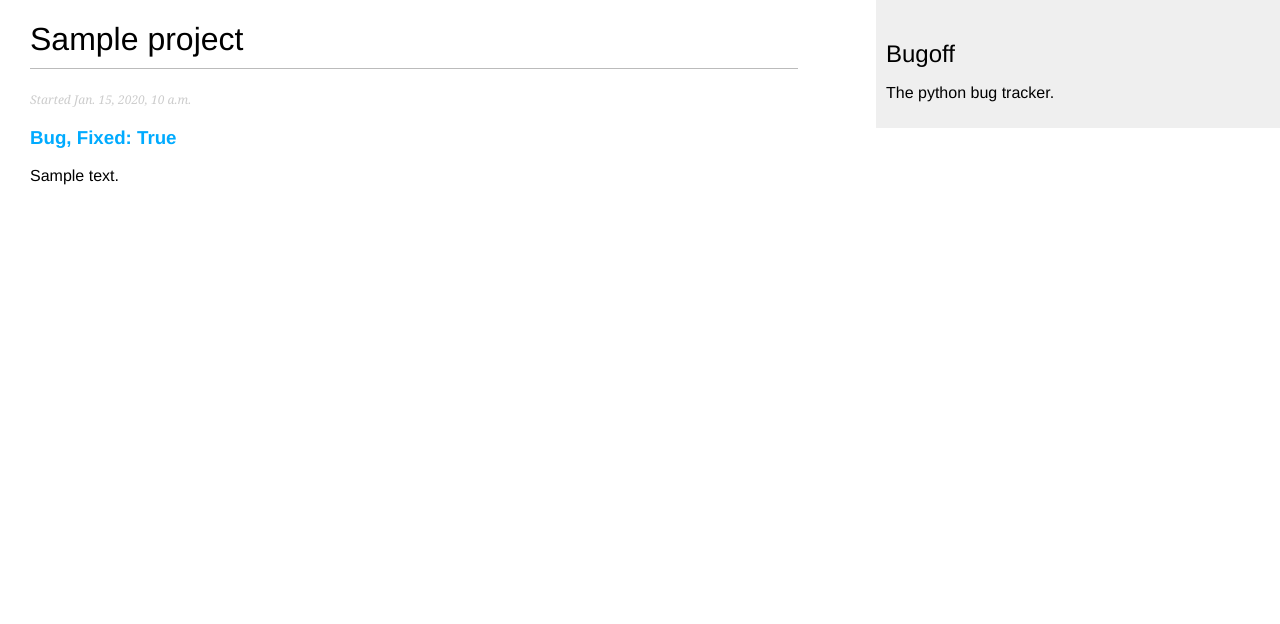
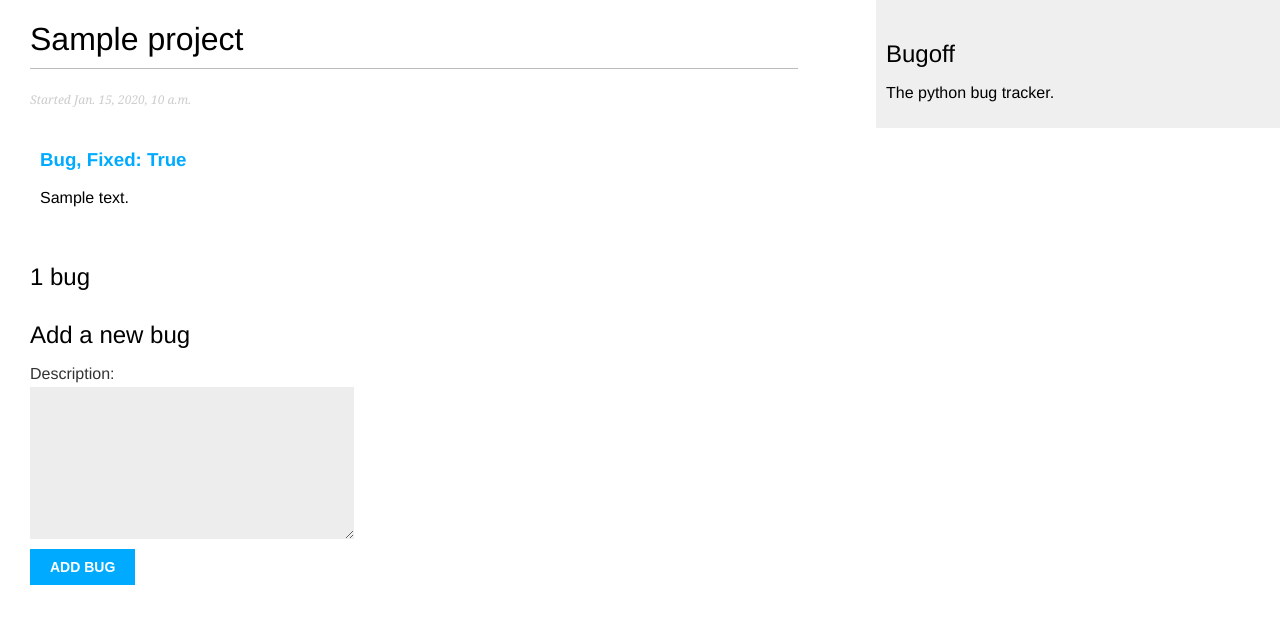
Before and after one commit to ignaoya/bugoff, a Django app: a page that uses tracker/templates/tracker/project/detail.html in a window 1280 px wide. Shown: the top 624 px of the page. Run offline with Django 3.2, Linux system fonts and the light colour scheme; tables that the repository leaves empty hold one stand-in row (values such as "Sample post").

Commit message:
added functionality so bugs can be added to projects through the web interface and the the admin page

```diff
--- a/tracker/forms.py
+++ b/tracker/forms.py
@@ -1,5 +1,10 @@
 from django import forms
-from .models import Worknote
+from .models import Bug, Worknote
+
+class BugForm(forms.ModelForm):
+    class Meta:
+        model = Bug
+        fields = ('description',)
 
 class WorknoteForm(forms.ModelForm):
     class Meta:
--- a/tracker/templates/tracker/project/detail.html
+++ b/tracker/templates/tracker/project/detail.html
@@ -8,12 +8,29 @@
 		Started {{ project.start_date }}
 	</p>
 	{% for bug in project.bug_set.all %}
+	<div class="comment">
 	<h3>
 		<a href="{{ bug.get_absolute_url }}">
 			Bug, Fixed: {{ bug.complete }}
 		</a>
 	</h3>
 	<p>{{ bug.description }}</p>
-		<br>
+	</div>
+	{% empty %}
+		<p> There are no bugs yet.</p>
 	{% endfor %}
+	{% with project.bug_set.all.count as total_bugs %}
+		<h2>
+			{{ total_bugs }} bug{{total_bugs|pluralize }}
+		</h2>
+	{% endwith %}
+	{% if new_bug %}
+		<h2>Your bug has been added.</h2>
+	{% endif %}
+	<h2>Add a new bug</h2>
+	<form method="post">
+		{{ bug_form.as_p }}
+		{% csrf_token %}
+		<p><input type="submit" value="Add bug"></p>
+	</form>
 {% endblock %}
--- a/tracker/views.py
+++ b/tracker/views.py
@@ -2,7 +2,7 @@ from django.shortcuts import render, get_object_or_404
 from django.http import HttpResponse
 from django.core.paginator import Paginator, EmptyPage, PageNotAnInteger
 from .models import Project, Bug, Worknote
-from .forms import WorknoteForm
+from .forms import BugForm, WorknoteForm
 
 
 def index(request):
@@ -24,7 +24,28 @@ def project_list(request):
 
 def project_detail(request, name):
     project = get_object_or_404(Project, name=name)
-    return render(request, 'tracker/project/detail.html', {'project': project})
+
+    # List of incomplete bugs for this post
+    bugs = project.bug_set.filter(complete=False)
+    new_bug = None
+
+    if request.method == 'POST':
+        # A bug was created
+        bug_form = BugForm(data = request.POST)
+        if bug_form.is_valid():
+            # Create Bug object but don't save to database yet
+            new_bug = bug_form.save(commit = False)
+            # Assign the current project to the bug
+            new_bug.project = project
+            # save the bug to the database
+            new_bug.save()
+    else:
+        bug_form = BugForm()
+    return render(request, 'tracker/project/detail.html',
+                  {'project': project,
+                   'bugs': bugs,
+                   'new_bug': new_bug,
+                   'bug_form': bug_form})
 
 def bug_detail(request, id):
     bug = get_object_or_404(Bug, id=id)
@@ -39,7 +60,7 @@ def bug_detail(request, id):
         if worknote_form.is_valid():
             # Create Worknote object but don't save to database yet
             new_worknote = worknote_form.save(commit = False)
-            # Assign the currentpost to the comment
+            # Assign the current bug to the worknote
             new_worknote.bug = bug
             # Save the worknote to database
             new_worknote.save()
```
